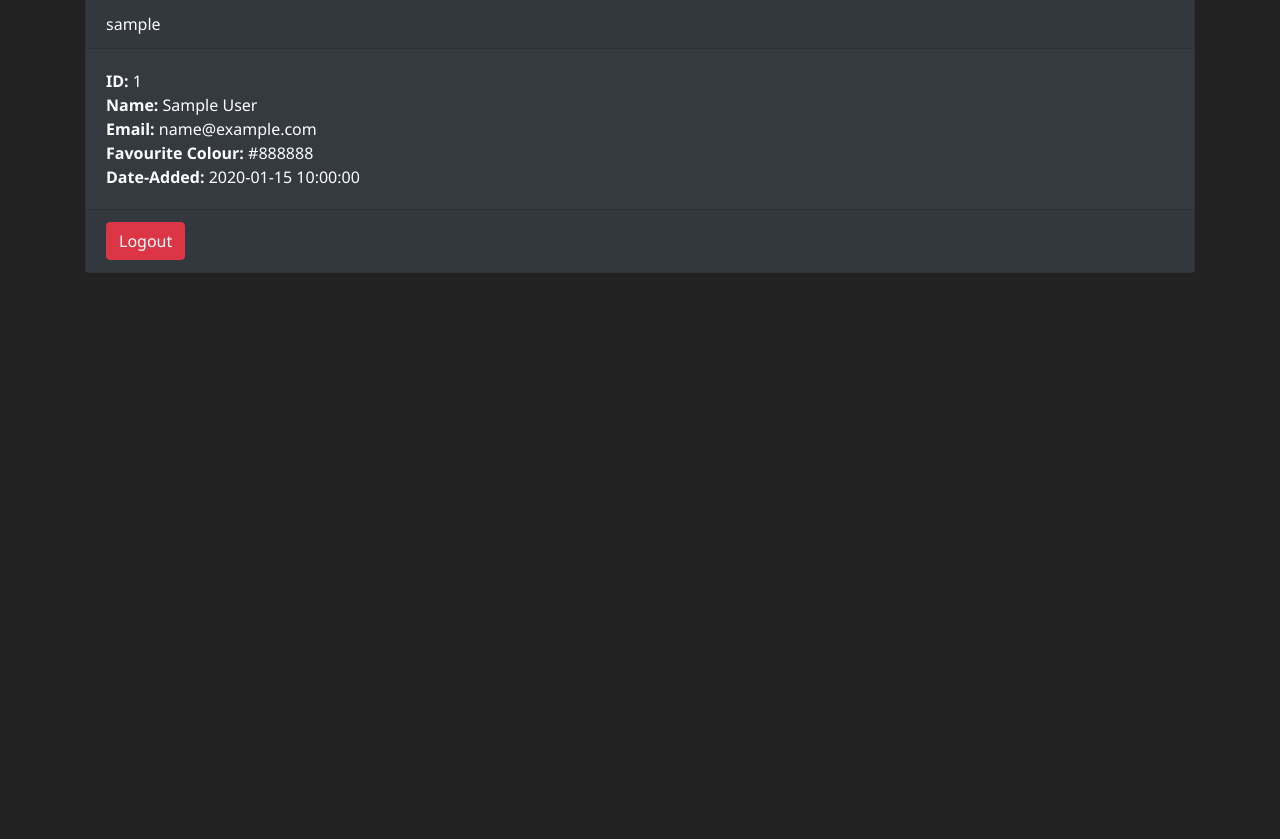
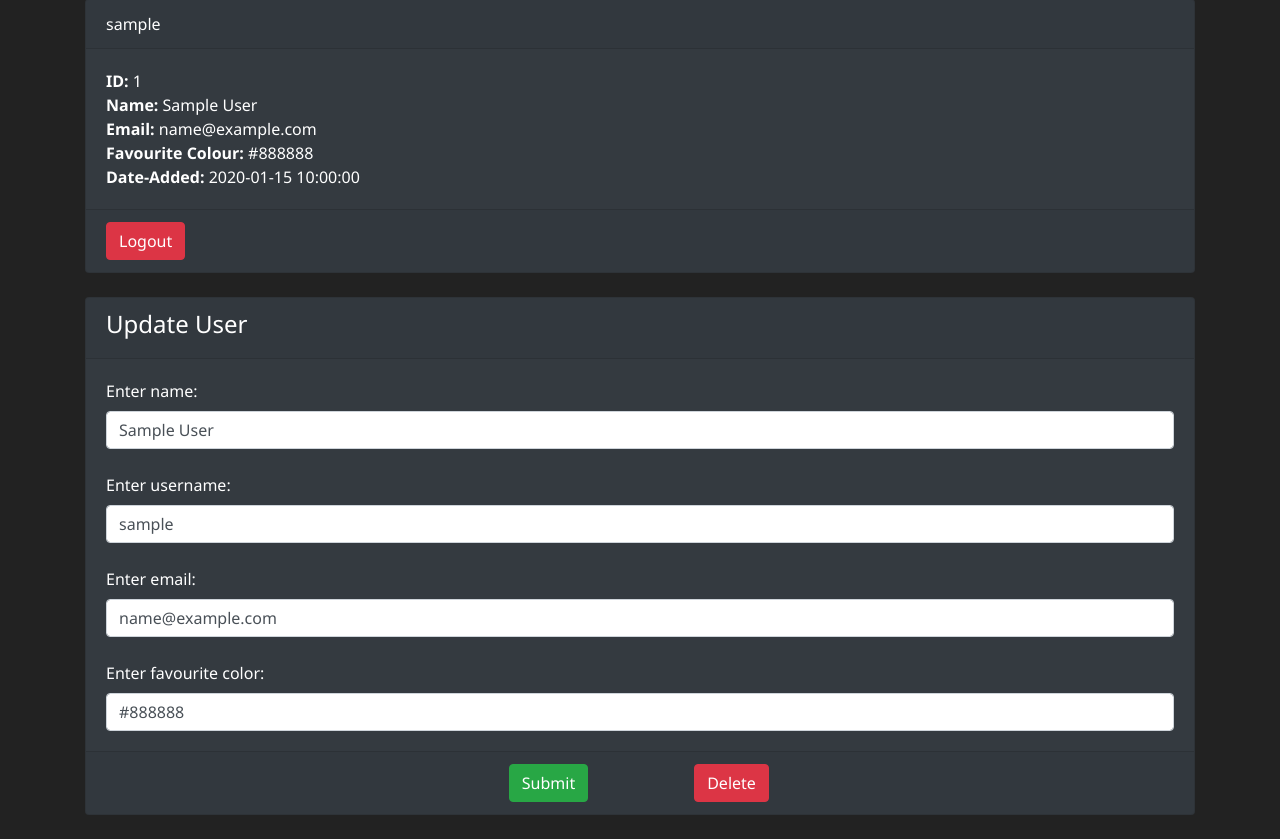
Before and after one commit to RampageousRJ/Blogify, a Flask app: page /dashboard in a window 1280 px wide. Shown: the part 237-1076 px from the top of the page. Before the commit the page ends 510 px from the top, so only its background shows below. Run offline with Flask 3, Linux system fonts and the light colour scheme; a user stored in the database is signed in; tables that the repository leaves empty hold one stand-in row (values such as "Sample post"); some libraries are stand-ins or nearby versions.

Commit message:
Dashboard Customizations

```diff
--- a/app.py
+++ b/app.py
@@ -7,4 +7,5 @@ if __name__=='__main__':
     app.run(debug=True)
 
 ''' cd 'E:\Study\OneDrive - Manipal Academy of Higher Education\Coding\Mini-Projects\Blogify'
-    source virt/Scripts/activate                                                                '''
+    source virt/Scripts/activate
+    export FLASK_DEBUG=1    '''
--- a/blogify/routes.py
+++ b/blogify/routes.py
@@ -77,6 +77,7 @@ def delete(id):
     return redirect(url_for('add_user'))
 
 @app.route('/add-post',methods=['GET','POST'])
+@login_required
 def add_post():
     form  = PostForm()
     if form.validate_on_submit():
@@ -98,6 +99,7 @@ def post(id):
     return render_template('post.html',post=post)
 
 @app.route('/posts/edit/<int:id>',methods=['GET','POST'])
+@login_required
 def edit_post(id):
     post = Post.query.get_or_404(id)
     form = PostForm()
@@ -117,6 +119,7 @@ def edit_post(id):
     return render_template('edit_post.html',form=form)
 
 @app.route('/posts/delete/<int:id>')
+@login_required
 def delete_post(id):
     post = Post.query.get_or_404(id)
     try:
@@ -149,7 +152,22 @@ def login():
 @app.route('/dashboard',methods=['GET','POST'])
 @login_required
 def dashboard():
-    return render_template('dashboard.html')
+    form = UserForm()
+    id=current_user.id
+    updated_name = Users.query.get_or_404(id)
+    if request.method=='POST':
+        updated_name.name = request.form['name']
+        updated_name.username = request.form['username']
+        updated_name.email = request.form['email']
+        updated_name.color = request.form['color']
+        try:
+            db.session.commit()
+            flash("User Updated Successfully")
+            return redirect(url_for('dashboard'))
+        except:
+            flash('ERROR! Something went wrong...')
+            return redirect(url_for('dashboard'))
+    return render_template('dashboard.html',form=form)
 
 @app.route('/logout',methods=['GET','POST'])
 @login_required
--- a/blogify/templates/base.html
+++ b/blogify/templates/base.html
@@ -61,7 +61,6 @@
         </button>
       </div>
     </div>
-
     {% endfor %}
 
     <br />
--- a/blogify/templates/dashboard.html
+++ b/blogify/templates/dashboard.html
@@ -24,5 +24,40 @@
             <a href="{{url_for('logout')}}" class="btn btn-danger">Logout</a>
         </div>
     </div>
+    <br>
+    <div class="card bg-dark">
+        <div class="card-header">
+            <h4>Update User</h4>
+        </div>
+        <form action='dashboard' method="POST" class='form-register'>
+        <div class="card-body">
+                <div class="form-labels">
+                    {{form.hidden_tag()}}
+                    {{form.name.label()}}
+                    {{form.name(class='form-control', value=current_user.name)}}
+                    <br>
+                    {{form.username.label()}}
+                    {{form.username(class='form-control', value=current_user.username)}}
+                    <br>
+                    {{form.email.label()}}
+                    {{form.email(class='form-control', value=current_user.email)}}
+                    <br>
+                    {{form.color.label()}}
+                    {{form.color(class='form-control', value=current_user.color)}}
+                </div>
+            </div>
+            <div class="card-footer">
+                <div class="row">
+                    <div class="col-md-4"></div>
+                    <div class="col-md-2 text-center">
+                        {{ form.submit(class = 'btn btn-success') }}
+                    </div>
+                    <div class="col-md-2 text-center">
+                        <a href="{{url_for('delete',id=current_user.id)}}" class='btn btn-danger'>Delete</a>
+                    </div>
+                </div>
+            </div>
+        </div>
+    </form>
     <br />
 {% endblock %}
```
Also changed, not shown: blogify/static/images/back_arrow.png (added), blogify/static/images/new.png (deleted).
